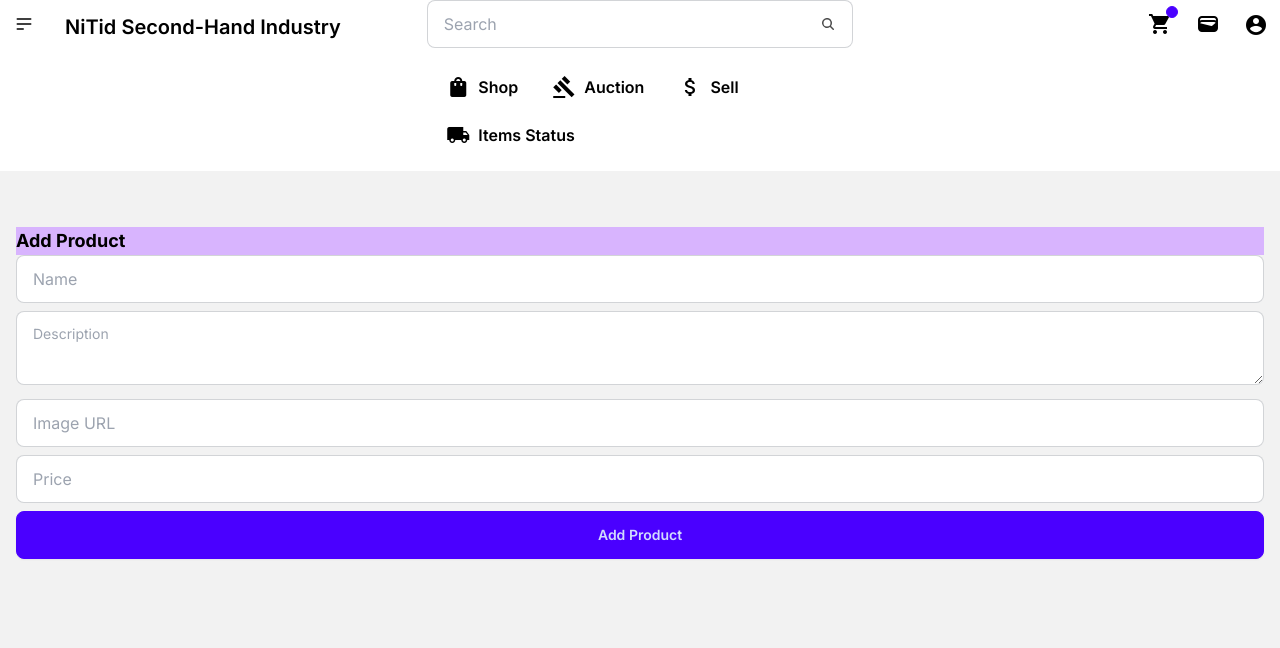
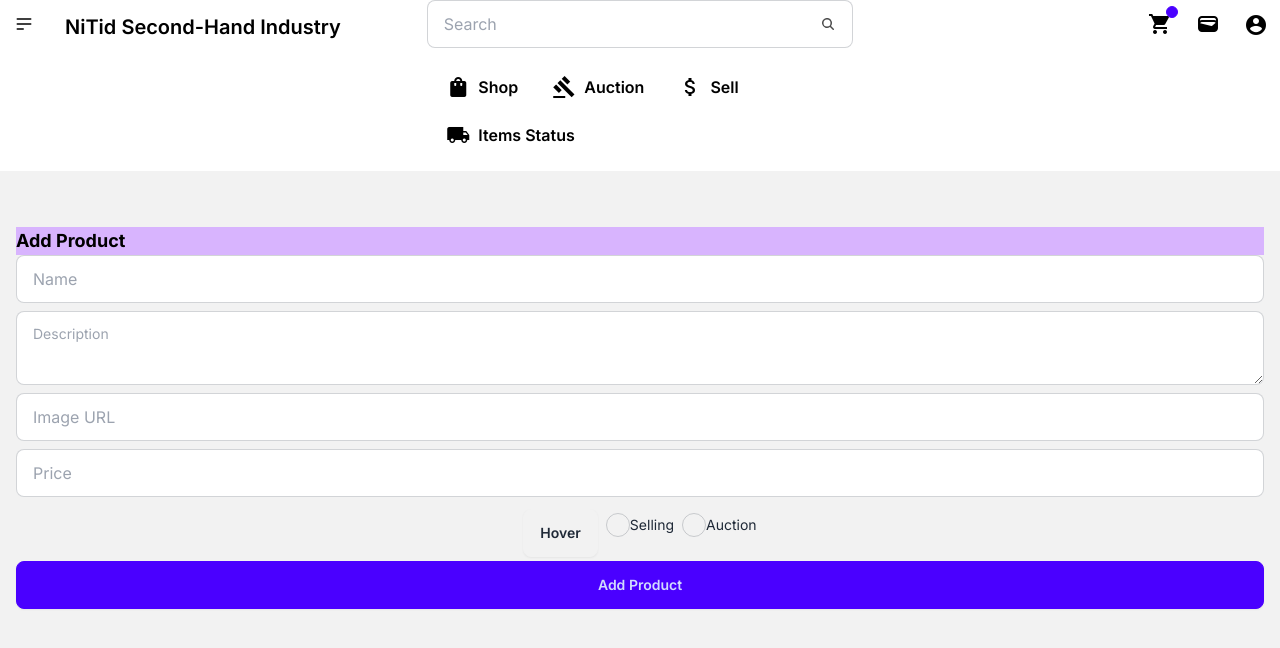
Before and after one commit to FrozeNxSouL/SE-Project, a Next.js app: page /add-product in a window 1280 px wide. Shown: the top 648 px of the page. Built offline with nearby package versions, Linux system fonts and the light colour scheme.

Commit message:
full fill product table

```diff
--- a/src/api/action/getAuctionProduct.ts
+++ /dev/null
@@ -1,6 +0,0 @@
-"use server"
-import prisma from "@/lib/db/prisma";
-
-
-
-// export default getAuctionProduct
--- a/src/app/add-product/add.tsx
+++ b/src/app/add-product/add.tsx
@@ -8,9 +8,11 @@ async function addProduct(formData: FormData) {
     const description = formData.get("description")?.toString();
     const image = formData.get("imageUrl")?.toString();
     const price = Number(formData.get("price") || 0)
+    const tag = formData.get("tag")?.toString();
+    const status = formData.get("status")?.toString();
 
-    if (!name || !description || !image || !price) {
-        throw Error("Missing required fields");
+    if (!name || !description || !image || !price || !tag || !status) {
+        throw Error("Missing required fields or price = 0");
     }
 
     try {
@@ -18,10 +20,10 @@ async function addProduct(formData: FormData) {
             data: {
                 name,
                 description,
-                imageUrl:[image],
+                imageUrl: [image],
                 price,
-                tag:["figure:1-1"],
-                status:"onsale"
+                tag: [tag],
+                status,
             },
         });
         console.log(a);
@@ -29,6 +31,6 @@ async function addProduct(formData: FormData) {
         console.log(error)
     }
 
-    redirect("/");
+    // redirect("/");
 }
 export default addProduct
--- a/src/app/add-product/page.tsx
+++ b/src/app/add-product/page.tsx
@@ -4,12 +4,13 @@ import { redirect } from "next/navigation";
 import React from "react";
 import addProduct from "./add";
 import FormSubmitButton from "@/component/nav/FormSubmitButton";
+import { categories } from "@/component/variables";
 
 function AddProductPage() {
   return (
     <div className="p-4 max-w-7xl m-auto">
       <h1 className="text-lg bg-purple-300 font-bold">Add Product</h1>
-      <form action={addProduct}>
+      <form action={addProduct} className="flex flex-wrap justify-center">
         <input
           required
           name="name"
@@ -36,6 +37,35 @@ function AddProductPage() {
           type="number"
           className="input-bordered input mb-2 w-full"
         />
+
+        <div className="dropdown">
+          <div tabIndex={0} role="button" className="btn m-1">Hover</div>
+          <ul tabIndex={0} className="dropdown-content z-[1] menu p-2 shadow bg-base-100 rounded-box w-52">
+            {categories.map((value, idx) => (
+              <label className="label cursor-pointer justify-normal" key={idx}>
+                <input type="radio" name="tag" className="radio checked:bg-blue-500" value={value.label} />
+                <span className="label-text">{value.label}</span>
+              </label>
+            ))}
+          </ul>
+        </div>
+
+        <div className="form-control">
+          <label className="label cursor-pointer">
+            <input type="radio" name="status" className="radio checked:bg-red-500" value="sell" />
+            <span className="label-text">Selling</span>
+
+          </label>
+        </div>
+        <div className="form-control">
+          <label className="label cursor-pointer">
+            <input type="radio" name="status" className="radio checked:bg-blue-500" value="auction" />
+            <span className="label-text">Auction</span>
+
+          </label>
+        </div>
+
+
         <FormSubmitButton
           className="btn-block"
         >
--- a/src/app/page.tsx
+++ b/src/app/page.tsx
@@ -2,12 +2,10 @@ import React from 'react'
 import Link from "next/link";
 import {getProducts,getAuctionProduct} from '@/api/action/fetch';
 import { categories } from '../component/variables'
-// import getAuctionProduct from '@/api/action/getAuctionProduct';
 
 export default async function HomePage() {
 
   const products = await getProducts();
-  console.log(products)
 
   const auctionProduct = await getAuctionProduct();
 
--- a/src/component/variables.ts
+++ b/src/component/variables.ts
@@ -3,13 +3,11 @@ export const categories = [
         id: "/",
         label: "figure:1-1",
         icon: "shopping_bag",
-        data : "figure:1-1"
     },
     {
         id: "/",
         label: "cum",
         icon: "shopping_bag",
-        data: "cum"
     },
     {
         id: "/shop",
```
